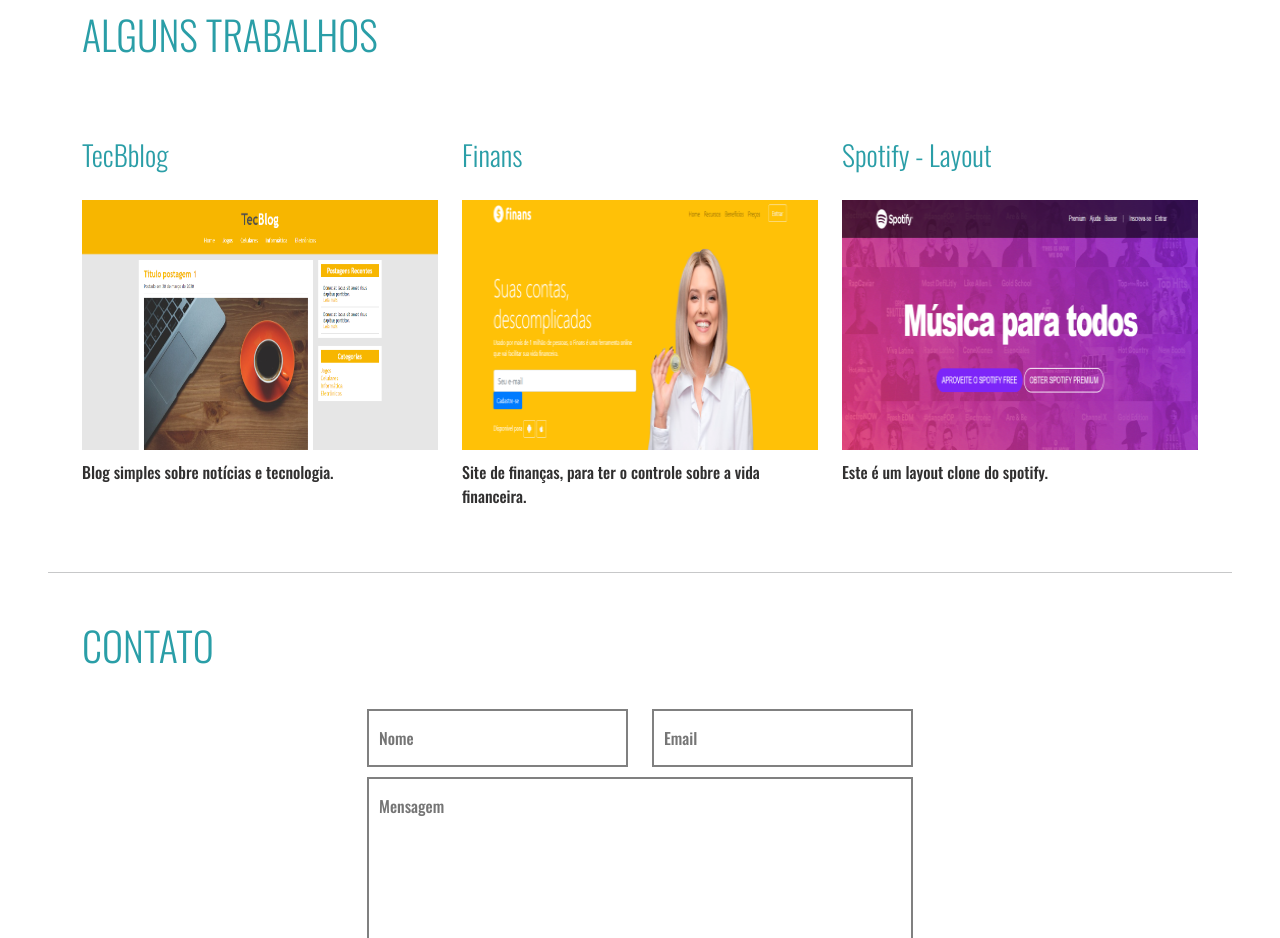
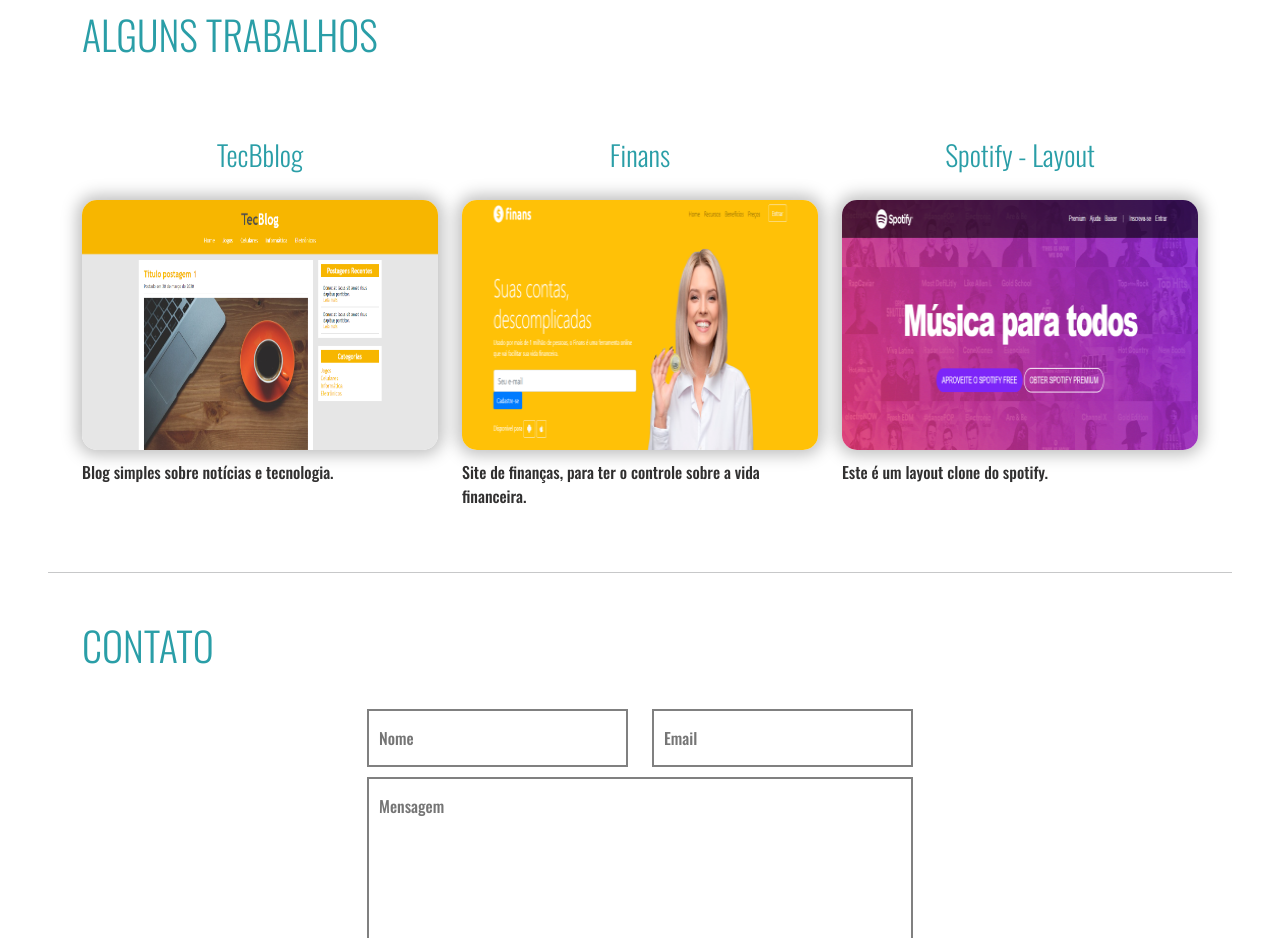
Before and after one commit to Julliano-Elyas/Portfolio, a plain HTML site: page index.html in a window 1280 px wide. Shown: the part 1560-2498 px from the top of the page. Drawn offline with nearby package versions, Linux system fonts and the light colour scheme.

Commit message:
Update estilo.css

```diff
--- a/css/estilo.css
+++ b/css/estilo.css
@@ -130,6 +130,8 @@ nav .menu-principal:hover{
 #trabalhos-realizados img{
     width: 400px;
     height: 250px;
+    border-radius: 15px;
+    box-shadow: 0px 0px 16px 5px rgba(0, 0, 0, 0.25);
 }
 
 #trabalhos-realizados img:hover{
@@ -190,3 +192,10 @@ nav .menu-principal:hover{
     }
 
 }
+@media (min-width :767.9px){
+
+    #trabalhos-realizados h3{
+        text-align: center;
+    }
+
+}
```
